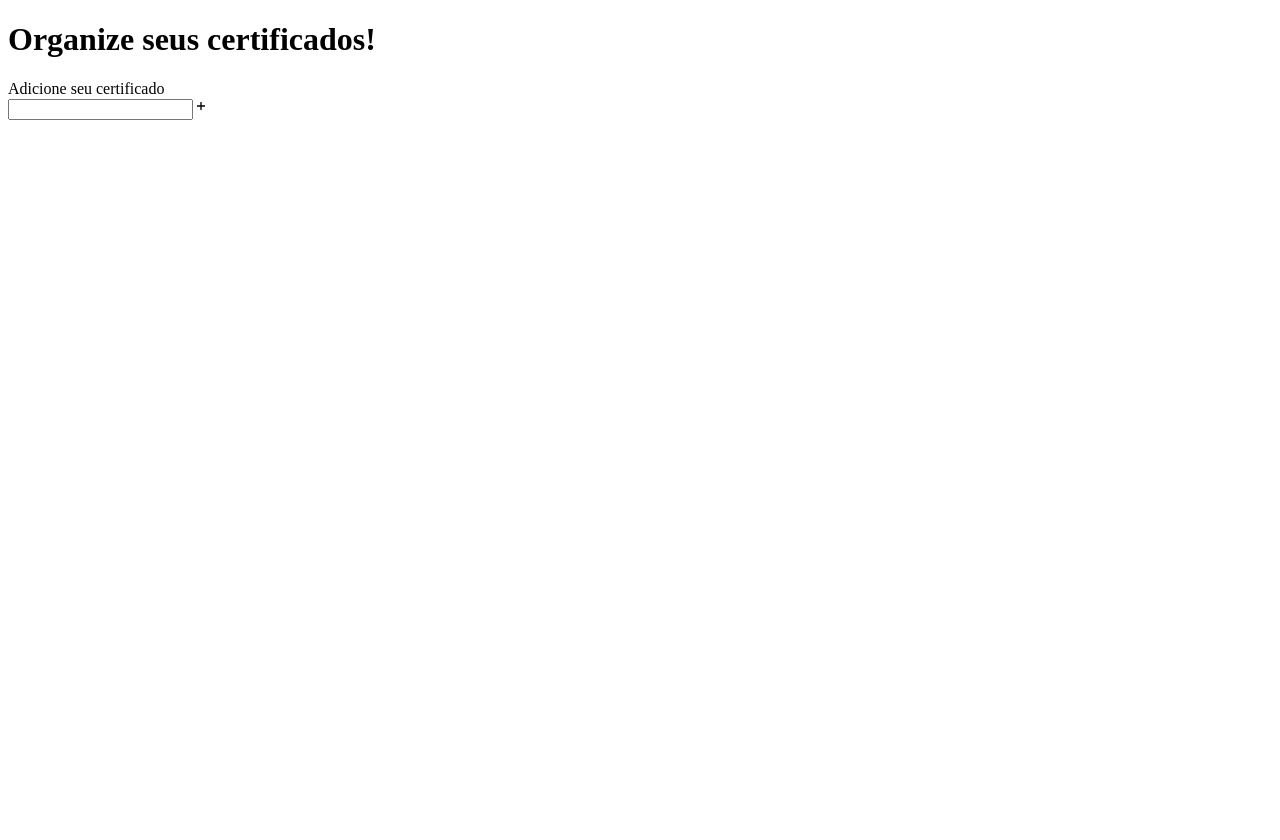
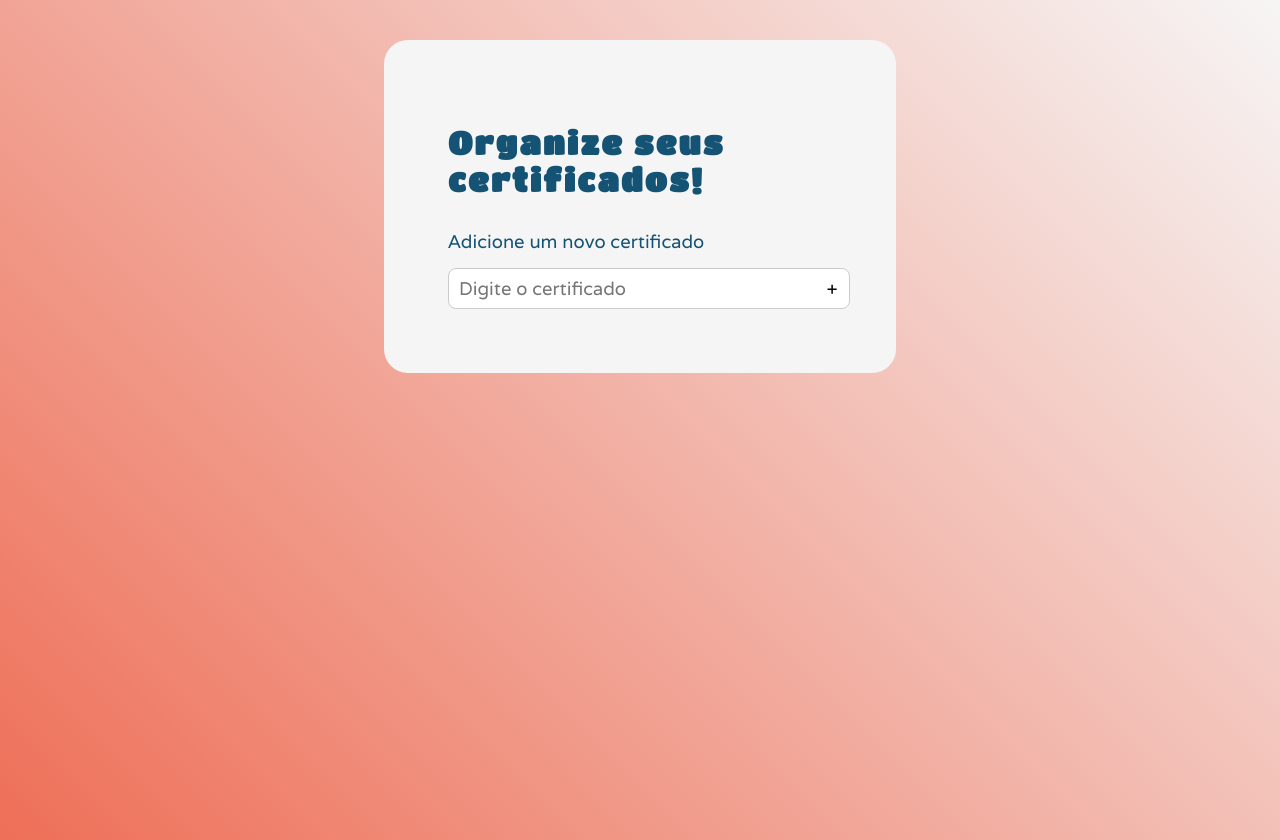
Before and after one commit to laufoes/pet-form, a React (Create React App) app: page / in a window 1280 px wide. Before the commit the page ends 800 px from the top, so only its background shows below. Built offline with nearby package versions, Linux system fonts and the light colour scheme.

Commit message:
Formulario e estilização

```diff
--- a/package.json
+++ b/package.json
@@ -11,6 +11,7 @@
     "@types/node": "^16.11.59",
     "@types/react": "^18.0.20",
     "@types/react-dom": "^18.0.6",
+    "normalize.css": "^8.0.1",
     "react": "^18.2.0",
     "react-dom": "^18.2.0",
     "react-icons": "^4.4.0",
--- a/src/components/Formulário/Formulario.module.scss
+++ b/src/components/Formulário/Formulario.module.scss
@@ -1,4 +1,26 @@
-.formulario {
-    width: 50vw;
-    height: auto;
+@import url('https://fonts.googleapis.com/css2?family=Titan+One&display=swap');
+@import url('https://fonts.googleapis.com/css2?family=Varela&display=swap');
+
+body{
+    font-family: 'Varela', sans-serif;
+    background: linear-gradient(45deg, rgba(238,111,87,1) 0%, rgba(246,245,245,1) 100%);
+    width: 100vw;
+    height: 100vh;
+    font-size: 1.15rem;
+    color: #145374;
+    .formulario {
+        background-color: #F6F5F5;
+        width: 30vw;
+        height: auto;
+        padding: 4rem;
+        margin: 5vh auto auto;
+        border-radius: 24px;
+        &__titulo {
+            font-family: 'Titan One', cursive;
+            font-size: 2rem;
+            letter-spacing: 0.15rem;
+            color: #145374;
+            margin-bottom: 2rem;
+        }
+    }
 }
--- /dev/null
+++ b/src/components/Formulário/Lista/Lista.module.scss
@@ -0,0 +1,17 @@
+.container {
+    background-color: white;
+    border: 1px #cdcaca solid;
+    border-radius: 8px;
+    width: 100%;
+    display: flex;
+    align-items: center;
+    padding: 0.5rem;
+    margin-top: 1rem;
+    &__input {
+        width: 95%;
+        border: none;
+    }
+    &__icon {
+        stroke: #EE6F57; //como muda cor do icone??
+    }
+}
--- /dev/null
+++ b/src/components/Formulário/Lista/index.tsx
@@ -0,0 +1,18 @@
+import { GrFormAdd } from 'react-icons/gr';
+import styles from './Lista.module.scss';
+
+export default function Lista() {
+    return(
+        <div className={styles.container}>
+            <input
+            type="text"
+            name="certificado"
+            placeholder='Digite o certificado'
+            className={styles.container__input}
+            />
+            <GrFormAdd
+            className={styles.container__icon}
+            />
+        </div>
+    )
+}
--- a/src/components/Formulário/index.tsx
+++ b/src/components/Formulário/index.tsx
@@ -1,17 +1,14 @@
-import { GrFormAdd } from 'react-icons/gr';
 import styles from './Formulario.module.scss';
+import Lista from './Lista';
 
 export default function Formulario() {
     return(
         <div className={styles.formulario}>
-            <h1>Organize seus certificados!</h1>
-            <div>
-                <label htmlFor="">Adicione seu certificado</label>
-                <div>
-                    <input type="text" />
-                    <GrFormAdd />
-                </div>
-            </div>
+            <h1 className={styles.formulario__titulo}>Organize seus certificados!</h1>
+            <form>
+                <label htmlFor="certificado">Adicione um novo certificado</label>
+                <Lista />
+            </form>
         </div>
-    )
-}
+        )
+    }
--- a/src/index.tsx
+++ b/src/index.tsx
@@ -1,6 +1,7 @@
 import React from 'react';
 import ReactDOM from 'react-dom/client';
 import App from './App';
+import 'normalize.css';
 
 const root = ReactDOM.createRoot(
   document.getElementById('root') as HTMLElement
```
Also changed, not shown: 1 other file (tests, documents, lock files or other folders).
